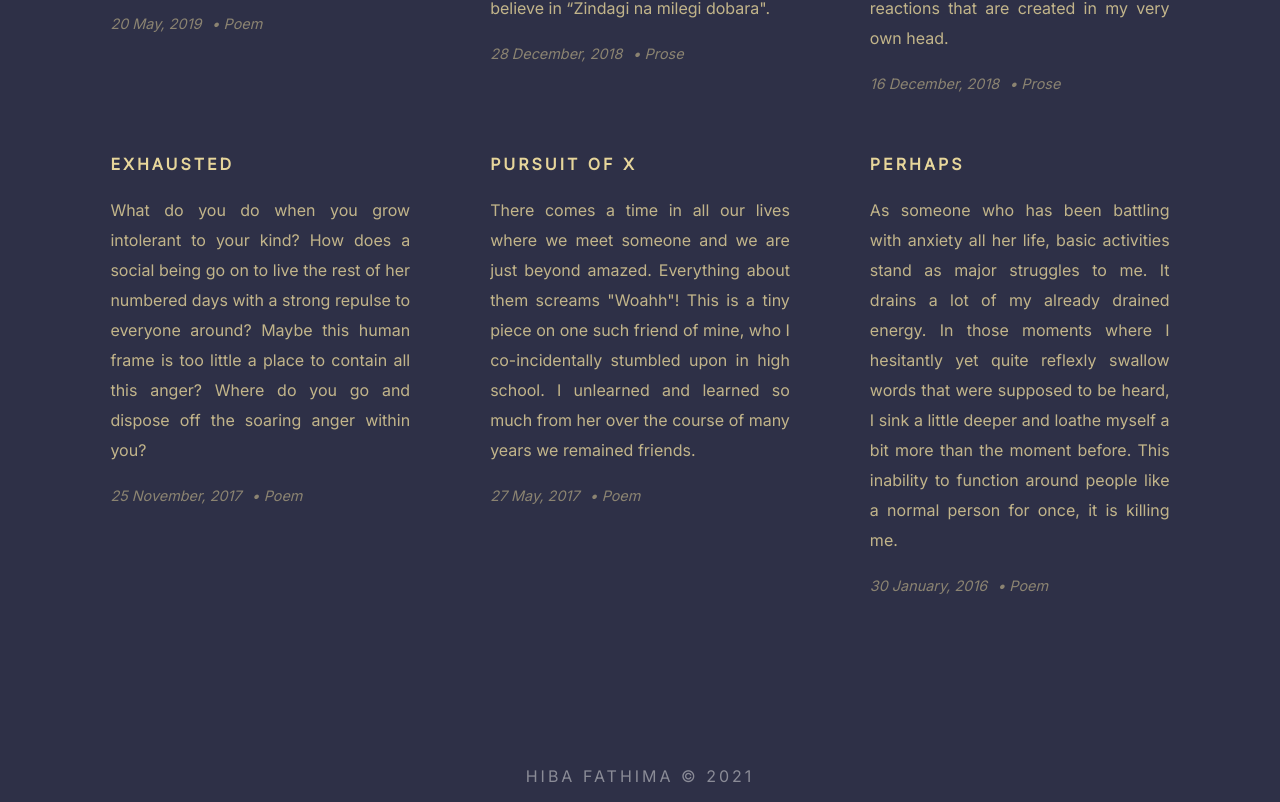
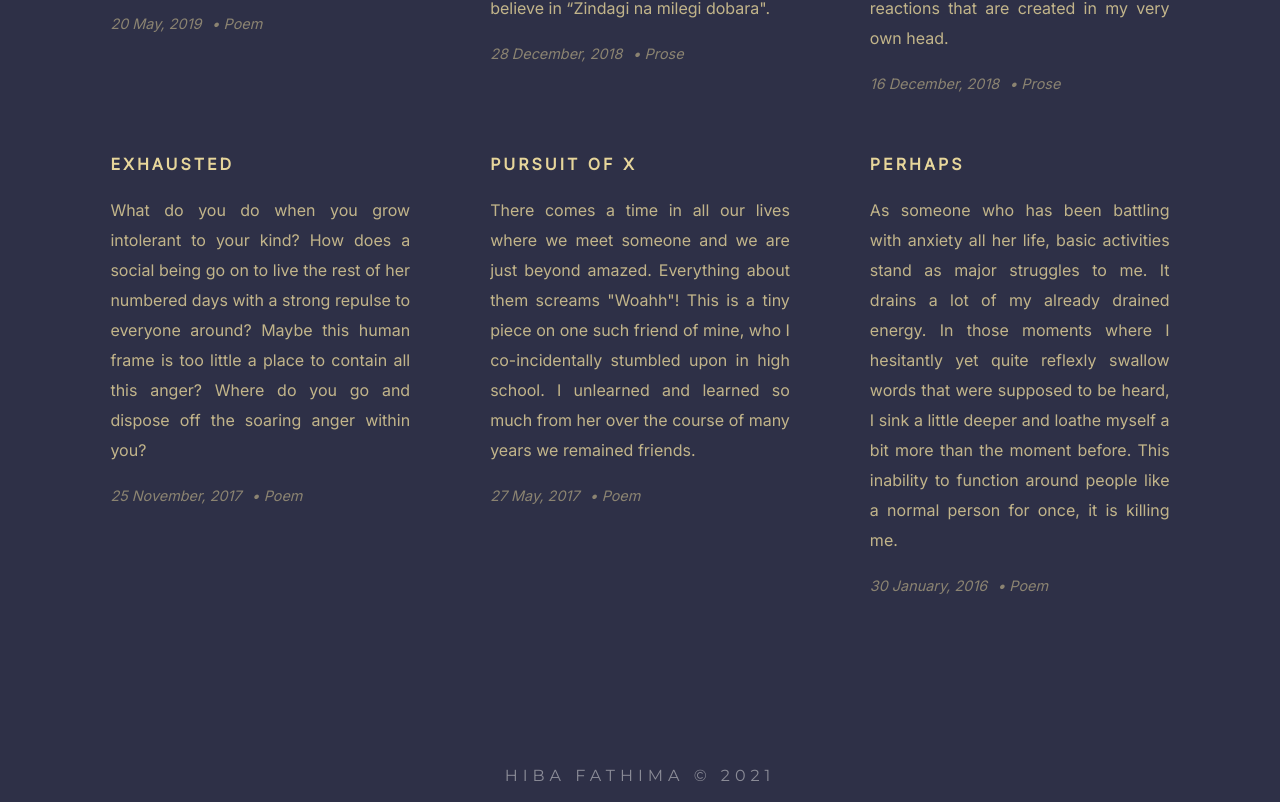
Before and after one commit to ambx/blog-almost, a Next.js app: page / in a window 1280 px wide. Shown: the part 1633-2435 px from the top of the page. Built offline with nearby package versions, Linux system fonts and the light colour scheme.

Commit message:
typography update

```diff
--- a/components/footer/styles.module.scss
+++ b/components/footer/styles.module.scss
@@ -9,8 +9,9 @@
     text-align: center;
     color: $grey;
     p {
-        letter-spacing: 3px;
         text-transform: uppercase;
+        font-family: "Montserrat", sans-serif;
+        letter-spacing: 5px;
         opacity: 50%;
         @include respond-below(sm){
             font-size: 0.5em;
```
